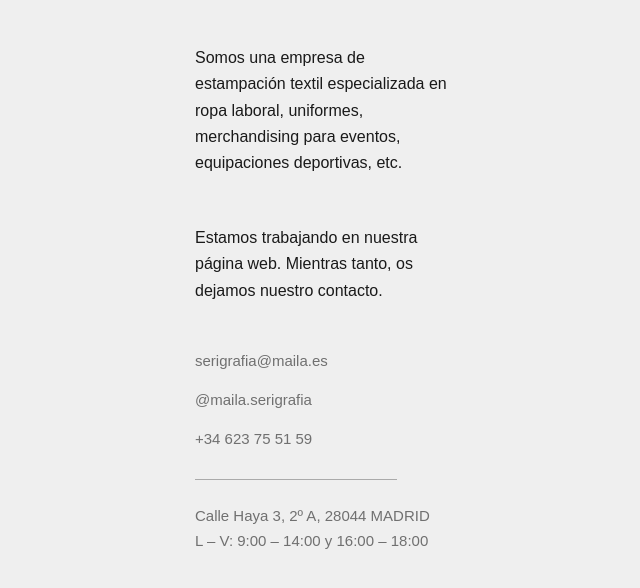
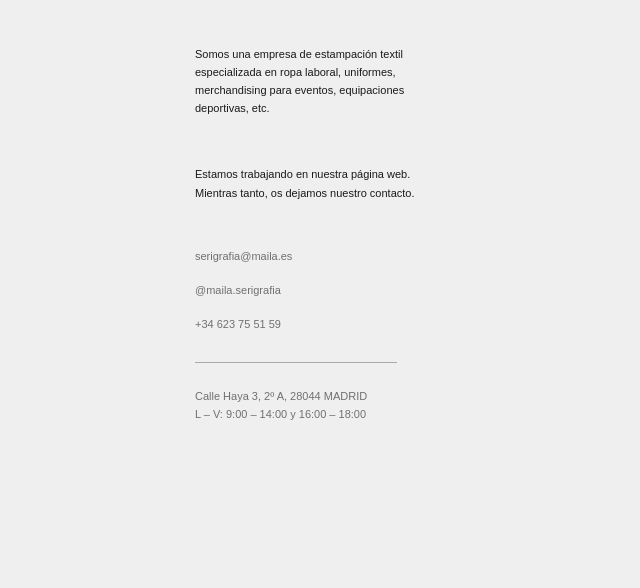
Before and after one commit to santirodriguez-coder/cuddly-waffle, a plain HTML site: page index.html in a window 1280 px wide. Shown: the part 172-760 px from the top of the page, without its empty margins (319-959 px from the left). Drawn offline with Linux system fonts and the light colour scheme.

Commit message:
Update index.html

```diff
--- a/index.html
+++ b/index.html
@@ -45,7 +45,7 @@
 
     .body-text {
       font-family: Arial, Helvetica, sans-serif;
-      font-size: 16px;
+      font-size: 11px;
       line-height: 1.65;
       color: #1a1a1a;
       margin-top: 48px;
@@ -57,7 +57,7 @@
 
     .contact-item {
       font-family: Arial, Helvetica, sans-serif;
-      font-size: 15px;
+      font-size: 11px;
       color: #707070;
       margin-bottom: 22px;
     }
@@ -76,7 +76,7 @@
 
     .address {
       font-family: Arial, Helvetica, sans-serif;
-      font-size: 15px;
+      font-size: 11px;
       color: #707070;
       line-height: 1.65;
     }
```
